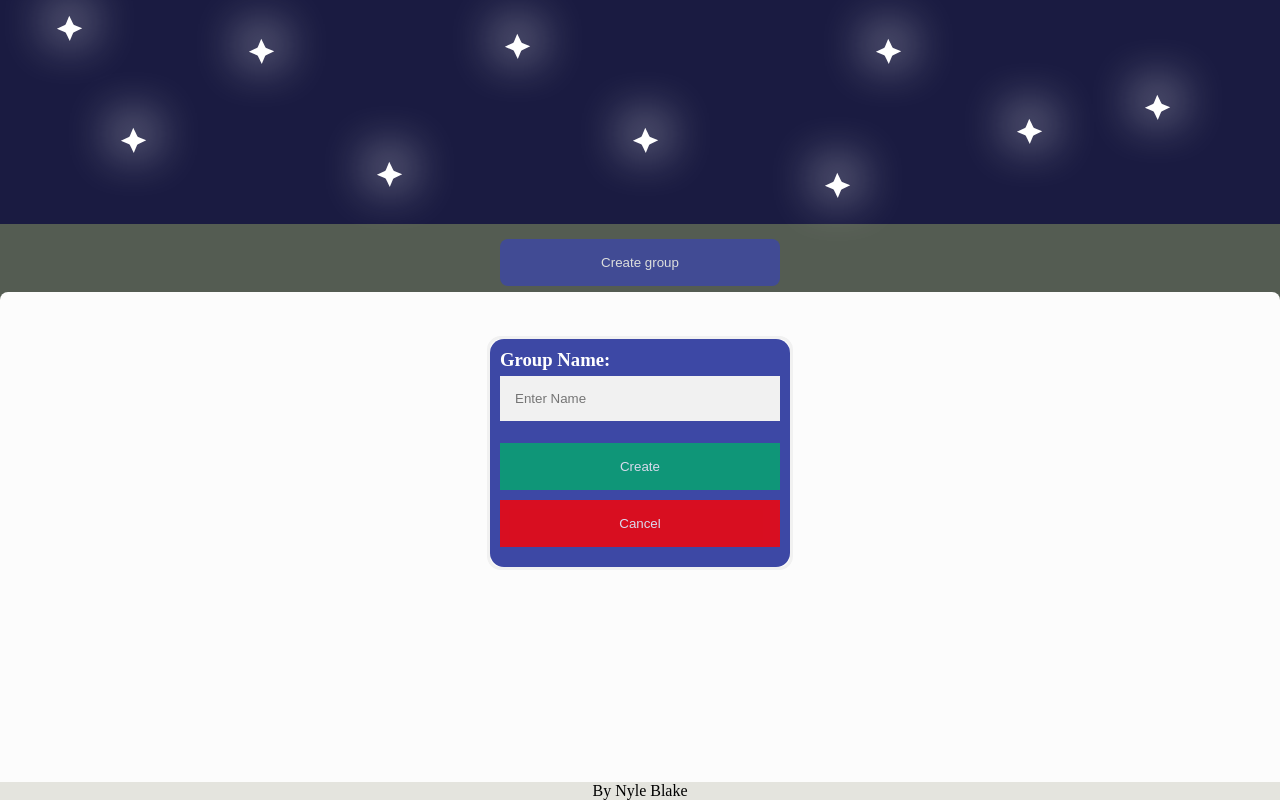
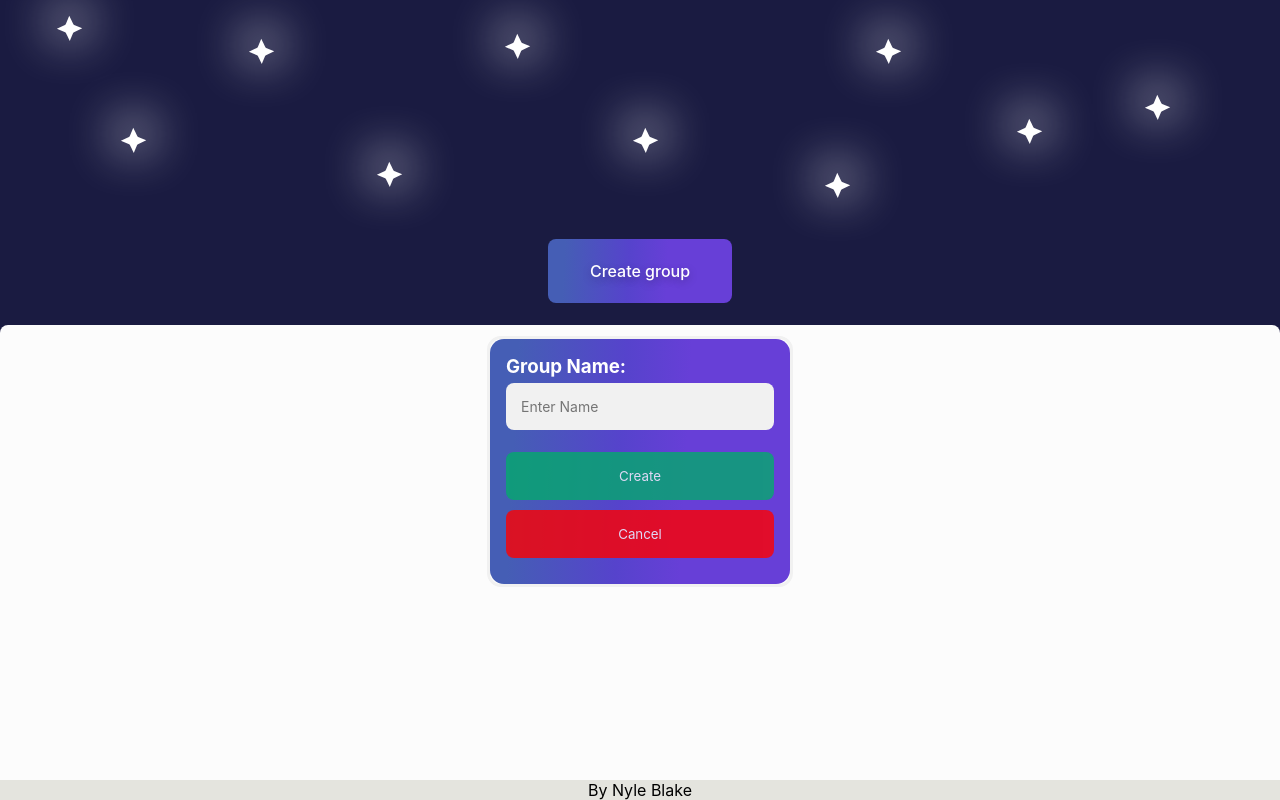
Before and after one commit to Nyle-Blake/To-Do-list, a website built with webpack: page src/index.html in a window 1280 px wide. Both pictures are taken after a click on the button "Create group". Shown: the top 800 px of the page. Built offline with nearby package versions, Linux system fonts and the light colour scheme; a web font is replaced by a local one.

Commit message:
changes add group btn style, add fonts

```diff
--- a/src/index.html
+++ b/src/index.html
@@ -5,6 +5,10 @@
     <meta http-equiv="X-UA-Compatible" content="IE=edge">
     <title>To-do List</title>
     <meta name="viewport" content="width=device-width, initial-scale=1">
+
+    <link rel="preconnect" href="https://fonts.googleapis.com">
+    <link rel="preconnect" href="https://fonts.gstatic.com" crossorigin>
+    <link href="https://fonts.googleapis.com/css2?family=Jersey+25&family=Roboto:ital,wght@0,100;0,300;0,400;0,500;0,700;0,900;1,100;1,300;1,400;1,500;1,700;1,900&display=swap" rel="stylesheet">
   </head>
   <body>
 
@@ -31,7 +35,7 @@
 
 <!-- The form -->
 <div class="form-popup" id="myForm">
-  <form action="/action_page.php" class="form-container">
+  <form class="form-container">
     <h3>Group Name:</h3>
 
     <input class="groupNameInput" type="text" placeholder="Enter Name" name="email" required>
--- a/src/styles.css
+++ b/src/styles.css
@@ -2,6 +2,7 @@
   margin: 0;
   padding: 0;
   box-sizing: border-box;
+  font-family: "Inter UI","SF Pro Display",-apple-system,BlinkMacSystemFont,"Segoe UI",Roboto,Oxygen,Ubuntu,Cantarell,"Open Sans","Helvetica Neue",sans-serif
 }
 
 .background {
@@ -18,7 +19,7 @@
   height: 100vh;
   width: 100vw;
   padding-top: 15px;
-  background-color: #545C52;
+  background: rgba(26,27,65,1);
 }
 
 .input {
@@ -29,6 +30,9 @@
 }
 
 .div1 {
+  display: flex;
+  flex-direction: column;
+  gap: 3vh;
   height: 100vh;
   width: 100vw;
   padding-top: 20px;
@@ -64,7 +68,7 @@
   padding: 4px;
   border-radius: 10px;
   gap: 15px;
-  background-color: #545C52;
+  background-image: linear-gradient(92.88deg, #455EB5 9.16%, #5643CC 43.89%, #673FD7 64.72%);
   color: #fff;
   overflow: auto;
   margin-bottom: 8px;
@@ -72,7 +76,7 @@
 
 .listHeader {
   display: flex;
-  justify-content: space-around;
+  justify-content: space-between;
   padding-right: 20%;
   font-size: 20px;
 }
@@ -88,6 +92,8 @@
 }
 
 .listBody {
+  padding-left: 6%;
+  padding-top: 10px;
   font-size: 18px;
   white-space: pre-line;
 }
@@ -188,16 +194,38 @@ footer {
 
 /* start of form */
 
-/* Button used to open the contact form - fixed at the bottom of the page */
+/* Button used to open the create group form */
 .open-button {
-  background-color: #3d48a5;
-  color: white;
-  padding: 16px 20px;
-  border: none;
+  background-image: linear-gradient(92.88deg, #455EB5 9.16%, #5643CC 43.89%, #673FD7 64.72%);
+  border-radius: 8px;
+  border-style: none;
+  box-sizing: border-box;
+  color: #FFFFFF;
   cursor: pointer;
-  opacity: 0.8;
-  width: 280px;
-  border-radius: 8px;
+  flex-shrink: 0;
+  font-family: "Inter UI","SF Pro Display",-apple-system,BlinkMacSystemFont,"Segoe UI",Roboto,Oxygen,Ubuntu,Cantarell,"Open Sans","Helvetica Neue",sans-serif;
+  font-size: 16px;
+  font-weight: 500;
+  height: 4rem;
+  padding: 0 1.6rem;
+  text-align: center;
+  text-shadow: rgba(0, 0, 0, 0.25) 0 3px 8px;
+  transition: all .5s;
+  user-select: none;
+  -webkit-user-select: none;
+  touch-action: manipulation;
+  margin-bottom: 2vh;
+}
+
+.open-button:hover {
+  box-shadow: rgba(80, 63, 205, 1) 0 1px 50px;
+  transition-duration: .1s;
+}
+
+@media (min-width: 768px) {
+  .open-button {
+    padding: 0 2.6rem;
+  }
 }
 
 /* The popup form - hidden by default */
@@ -214,8 +242,8 @@ footer {
 /* Add styles to the form container */
 .form-container {
   max-width: 300px;
-  padding: 10px;
-  background-color: #3d48a5;
+  padding: 16px;
+  background-image: linear-gradient(92.88deg, #455EB5 9.16%, #5643CC 43.89%, #673FD7 64.72%);
   border-radius: 14px;
 }
 
@@ -226,6 +254,8 @@ footer {
   margin: 5px 0 22px 0;
   border: none;
   background: #f1f1f1;
+  font-size: 14px;
+  border-radius: 8px;
 }
 
 /* When the inputs get focus, do something */
@@ -244,6 +274,7 @@ footer {
   width: 100%;
   margin-bottom:10px;
   opacity: 0.8;
+  border-radius: 8px;
 }
 
 /* Add a red background color to the cancel button */
```
